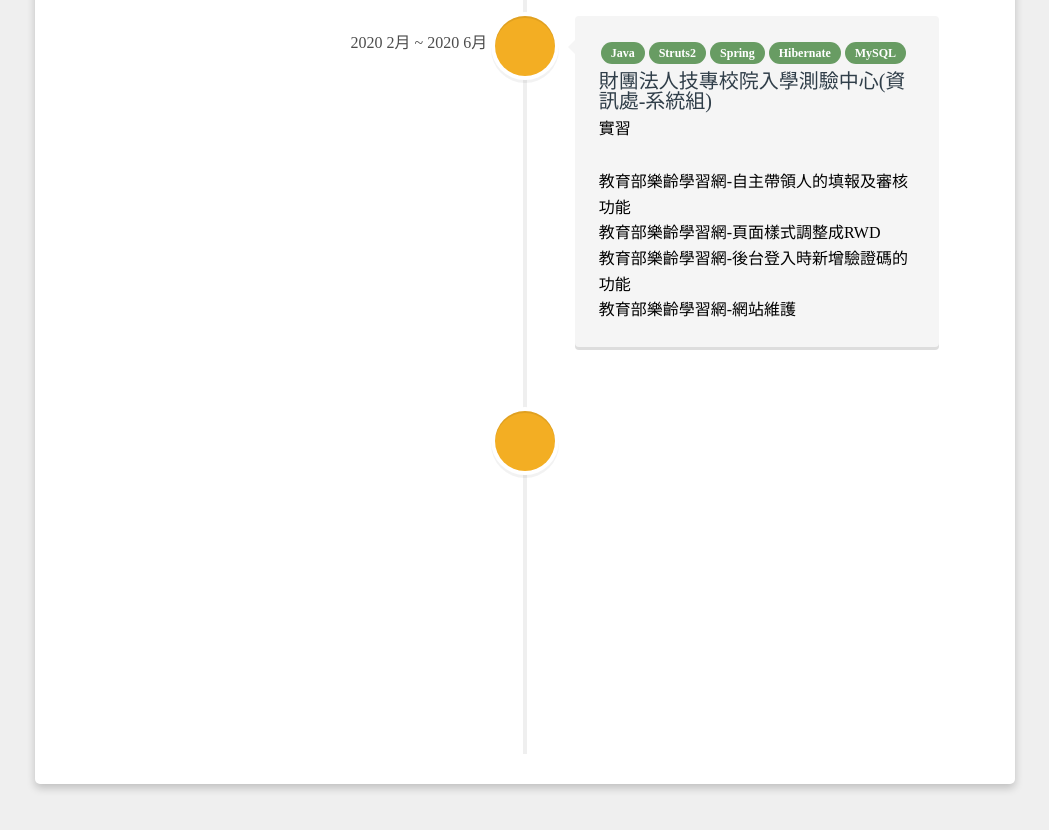
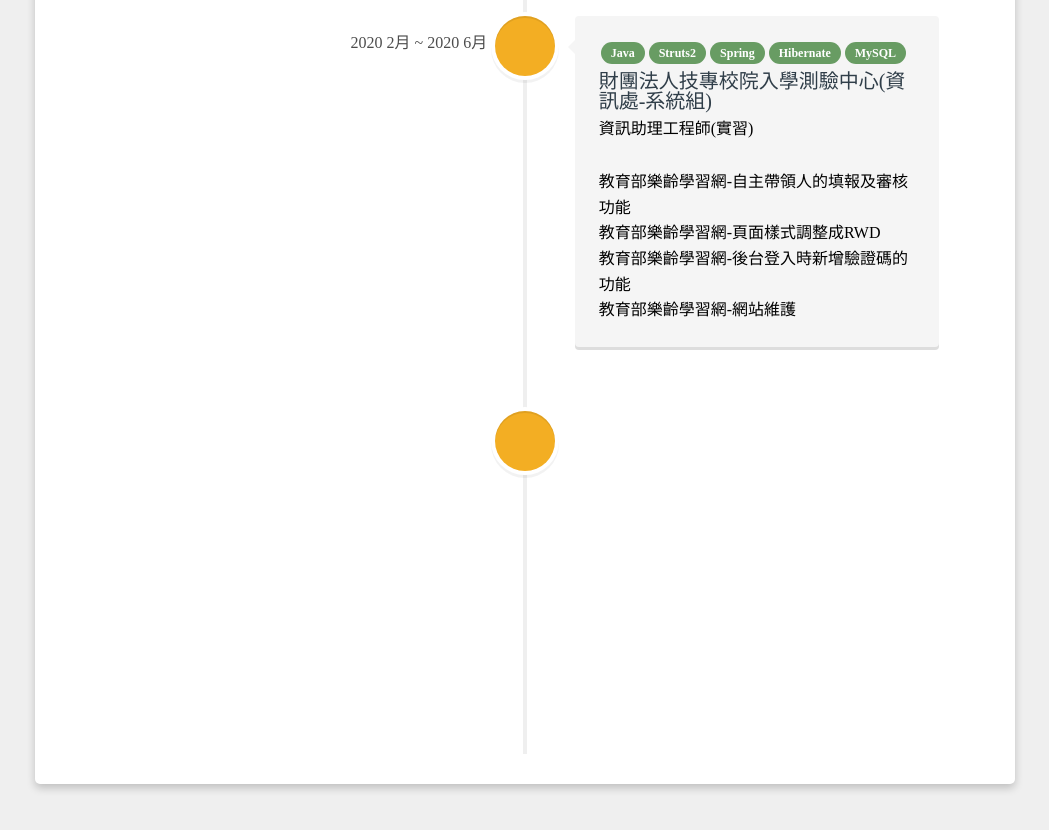
Before and after one commit to pock999/profile, a React app: page / in a window 1280 px wide. Shown: the part 1860-2690 px from the top of the page, without its empty margins (125-1174 px from the left). Built offline with nearby package versions, Linux system fonts and the light colour scheme.

Commit message:
🐞 fix

```diff
--- a/data.js
+++ b/data.js
@@ -76,7 +76,7 @@ export default {
     {
       workUnit: '財團法人技專校院入學測驗中心',
       department: '資訊處-系統組',
-      jobTitle: '實習',
+      jobTitle: '資訊助理工程師(實習)',
       period: '2020 2月 ~ 2020 6月',
       useTechs: ['Java', 'Struts2', 'Spring', 'Hibernate', 'MySQL'],
       list: [
```
